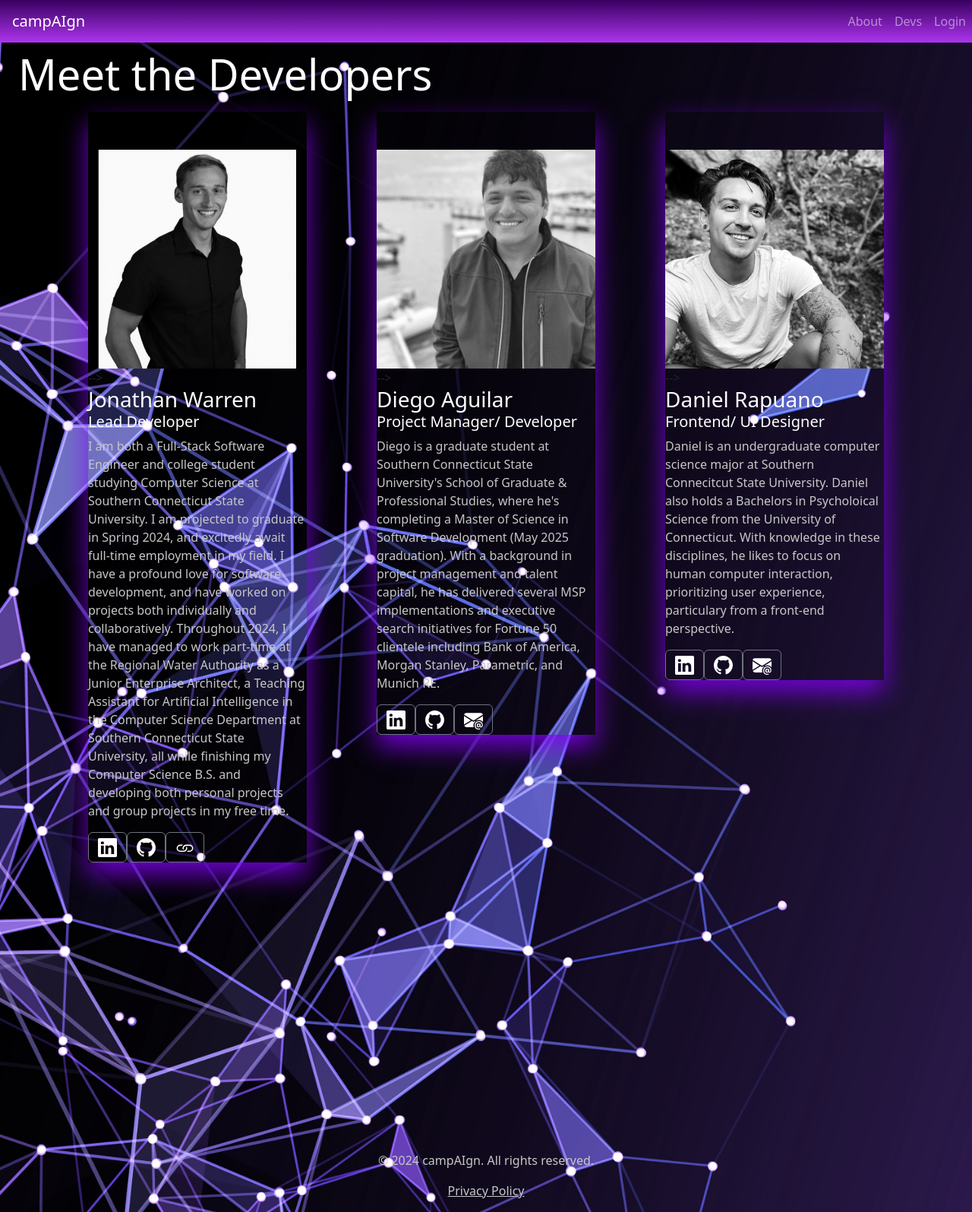
After one commit to JPWarr7/AI-Campaign-Manager, a Flask app: template app/templates/devs.html in a window 1280 px wide. The commit adds this page. Shown: the whole page at 76% size. Run offline with Flask 3, Linux system fonts and the light colour scheme; the template is opened without the code that fills it, so the values that code supplies are empty; parts of the project's set-up code (start-up, migrations or seed data) failed here and were passed over; some libraries are stand-ins or nearby versions.

Commit message:
devs page

```diff
--- a/app/static/css/styles.css
+++ b/app/static/css/styles.css
@@ -358,3 +358,28 @@ footer {
     transform: scale(1.5);
   }
 }
+
+/* devs */
+
+.card-devs {
+  margin: 0 auto; /* Center the cards */
+  float: none; /* Remove the default float */
+  margin-bottom: 20px; /* Add some spacing between the cards */
+  transition: all 0.3s;
+  padding-top: 50px;
+  box-shadow: 0 16px 32px rgba(136, 0, 255, 0.8);
+
+}
+.card-devs img {
+  filter: grayscale(100%);
+
+}
+
+
+.card-devs:hover {
+  cursor: pointer;
+  box-shadow: 0 16px 32px rgba(136, 0, 255, 0.8);
+  transform: scale(1.02);
+}
+
+/* popover tooltips */
--- /dev/null
+++ b/app/templates/devs.html
@@ -0,0 +1,155 @@
+<!DOCTYPE html>
+<html lang="en">
+<head>
+  <meta charset="UTF-8">
+  <meta name="viewport" content="width=device-width, initial-scale=1.0">
+  <title>campAIgn Devs</title>
+  <!-- Bootstrap CSS -->
+  <link href="https://stackpath.bootstrapcdn.com/bootstrap/4.5.2/css/bootstrap.min.css" rel="stylesheet">
+  <script src="https://cdn.jsdelivr.net/particles.js/2.0.0/particles.min.js"></script>
+
+  <!-- Custom styles -->
+  <link rel="stylesheet" type="text/css" href="/static/css/styles.css">
+
+</head>
+<body>
+    {% include 'landingNavbar.html' %}
+
+        <div class="text-container px-4 py-2">
+          <h1 class="display-4">Meet the Developers</h1>
+        </div>
+      </div>
+
+  <!-- Main content -->
+
+
+  <div class="container">
+    <div class="row justify-content-around">
+      <div class="col-md-4">
+        <div class="card-devs" style="width: 18rem;">
+          <img src="/static/img/devs-jonny.jpg" class="card-img-top" alt="..."> -->
+          <div class="card-body">
+            <h3 class="card-title">Jonathan Warren</h3>
+            <h5>Lead Developer</h5>
+            <p class="card-text">I am both a Full-Stack Software Engineer and college student studying Computer Science at Southern Connecticut State University. I am projected to graduate in Spring 2024, and excitedly await full-time employment in my field. I have a profound love for software development, and have worked on projects both individually and collaboratively.
+
+              Throughout 2024, I have managed to work part-time at the Regional Water Authority as a Junior Enterprise Architect, a Teaching Assistant for Artificial Intelligence in the Computer Science Department at Southern Connecticut State University, all while finishing my Computer Science B.S. and developing both personal projects and group projects in my free time.</p>
+            <div class = "btn-group">
+              <a href = "https://linkedin.com/in/JPWarr7" target = "_blank">
+                <button type = "button" class = "btn btn-outline-secondary">
+                <svg xmlns="http://www.w3.org/2000/svg" width="25" height="25" fill="white" class="bi bi-linkedin" viewBox="0 0 16 16">
+                  <path d="M0 1.146C0 .513.526 0 1.175 0h13.65C15.474 0 16 .513 16 1.146v13.708c0 .633-.526 1.146-1.175 1.146H1.175C.526 16 0 15.487 0 14.854zm4.943 12.248V6.169H2.542v7.225zm-1.2-8.212c.837 0 1.358-.554 1.358-1.248-.015-.709-.52-1.248-1.342-1.248S2.4 3.226 2.4 3.934c0 .694.521 1.248 1.327 1.248zm4.908 8.212V9.359c0-.216.016-.432.08-.586.173-.431.568-.878 1.232-.878.869 0 1.216.662 1.216 1.634v3.865h2.401V9.25c0-2.22-1.184-3.252-2.764-3.252-1.274 0-1.845.7-2.165 1.193v.025h-.016l.016-.025V6.169h-2.4c.03.678 0 7.225 0 7.225z"/>
+                </svg>
+                <span class = "visually-hidden"></span>
+                </button>
+              </a>
+              <a href = "https://github.com/JPWarr7" target = "_blank">
+                <button type = "button" class = "btn btn-outline-secondary">
+                <svg xmlns="http://www.w3.org/2000/svg" width="25" height="25" fill="white" class="bi bi-github" viewBox="0 0 16 16">
+                  <path d="M8 0C3.58 0 0 3.58 0 8c0 3.54 2.29 6.53 5.47 7.59.4.07.55-.17.55-.38 0-.19-.01-.82-.01-1.49-2.01.37-2.53-.49-2.69-.94-.09-.23-.48-.94-.82-1.13-.28-.15-.68-.52-.01-.53.63-.01 1.08.58 1.23.82.72 1.21 1.87.87 2.33.66.07-.52.28-.87.51-1.07-1.78-.2-3.64-.89-3.64-3.95 0-.87.31-1.59.82-2.15-.08-.2-.36-1.02.08-2.12 0 0 .67-.21 2.2.82.64-.18 1.32-.27 2-.27s1.36.09 2 .27c1.53-1.04 2.2-.82 2.2-.82.44 1.1.16 1.92.08 2.12.51.56.82 1.27.82 2.15 0 3.07-1.87 3.75-3.65 3.95.29.25.54.73.54 1.48 0 1.07-.01 1.93-.01 2.2 0 .21.15.46.55.38A8.01 8.01 0 0 0 16 8c0-4.42-3.58-8-8-8"/>
+                </svg>
+                <span class = "visually-hidden"></span>
+                </button>
+              </a>
+              <a href = "https://jpwarr.com/" target = "_blank">
+                <button type = "button" class = "btn btn-outline-secondary">
+                  <svg xmlns="http://www.w3.org/2000/svg" width="25" height="25" fill="white" class="bi bi-link" viewBox="0 0 16 16">
+                    <path d="M6.354 5.5H4a3 3 0 0 0 0 6h3a3 3 0 0 0 2.83-4H9q-.13 0-.25.031A2 2 0 0 1 7 10.5H4a2 2 0 1 1 0-4h1.535c.218-.376.495-.714.82-1z"/>
+                    <path d="M9 5.5a3 3 0 0 0-2.83 4h1.098A2 2 0 0 1 9 6.5h3a2 2 0 1 1 0 4h-1.535a4 4 0 0 1-.82 1H12a3 3 0 1 0 0-6z"/>
+                  </svg>
+                <span class = "visually-hidden"></span>
+                </button>
+              </a>
+            </div>
+          </div>
+        </div>
+      </div>
+      <div class="col-md-4">
+        <div class="card-devs" style="width: 18rem;">
+          <img src="/static/img/devs-diego.jpg" class="card-img-top" alt="..."> -->
+          <div class="card-body">
+            <h3 class="card-title">Diego Aguilar</h3>
+            <h5>Project Manager/ Developer</h5>
+            <p class="card-text">Diego is a graduate student at Southern Connecticut State University's School of Graduate & Professional Studies, where he's completing a Master of Science in Software Development (May 2025 graduation). With a background in project management and talent capital, he has delivered several MSP implementations and executive search initiatives for Fortune 50 clientele including Bank of America, Morgan Stanley, Parametric, and Munich RE.</p>
+            <div class = "btn-group">
+              <a href = "https://www.linkedin.com/in/diego-aguival/" target = "_blank">
+                <button type = "button" class = "btn btn-outline-secondary">
+                <svg xmlns="http://www.w3.org/2000/svg" width="25" height="25" fill="white" class="bi bi-linkedin" viewBox="0 0 16 16">
+                  <path d="M0 1.146C0 .513.526 0 1.175 0h13.65C15.474 0 16 .513 16 1.146v13.708c0 .633-.526 1.146-1.175 1.146H1.175C.526 16 0 15.487 0 14.854zm4.943 12.248V6.169H2.542v7.225zm-1.2-8.212c.837 0 1.358-.554 1.358-1.248-.015-.709-.52-1.248-1.342-1.248S2.4 3.226 2.4 3.934c0 .694.521 1.248 1.327 1.248zm4.908 8.212V9.359c0-.216.016-.432.08-.586.173-.431.568-.878 1.232-.878.869 0 1.216.662 1.216 1.634v3.865h2.401V9.25c0-2.22-1.184-3.252-2.764-3.252-1.274 0-1.845.7-2.165 1.193v.025h-.016l.016-.025V6.169h-2.4c.03.678 0 7.225 0 7.225z"/>
+                </svg>
+                <span class = "visually-hidden"></span>
+                </button>
+              </a>
+              <a href = "https://github.com/Daaguilar21" target = "_blank">
+                <button type = "button" class = "btn btn-outline-secondary">
+                <svg xmlns="http://www.w3.org/2000/svg" width="25" height="25" fill="white" class="bi bi-github" viewBox="0 0 16 16">
+                  <path d="M8 0C3.58 0 0 3.58 0 8c0 3.54 2.29 6.53 5.47 7.59.4.07.55-.17.55-.38 0-.19-.01-.82-.01-1.49-2.01.37-2.53-.49-2.69-.94-.09-.23-.48-.94-.82-1.13-.28-.15-.68-.52-.01-.53.63-.01 1.08.58 1.23.82.72 1.21 1.87.87 2.33.66.07-.52.28-.87.51-1.07-1.78-.2-3.64-.89-3.64-3.95 0-.87.31-1.59.82-2.15-.08-.2-.36-1.02.08-2.12 0 0 .67-.21 2.2.82.64-.18 1.32-.27 2-.27s1.36.09 2 .27c1.53-1.04 2.2-.82 2.2-.82.44 1.1.16 1.92.08 2.12.51.56.82 1.27.82 2.15 0 3.07-1.87 3.75-3.65 3.95.29.25.54.73.54 1.48 0 1.07-.01 1.93-.01 2.2 0 .21.15.46.55.38A8.01 8.01 0 0 0 16 8c0-4.42-3.58-8-8-8"/>
+                </svg>
+                <span class = "visually-hidden"></span>
+                </button>
+              </a>
+              <a href = "mailto: daaguilar21@gmail.com "target = "_blank">
+                <button type = "button" class = "btn btn-outline-secondary">
+                <svg xmlns="http://www.w3.org/2000/svg" width="25" height="25" fill="white" class="bi bi-envelope-at-fill" viewBox="0 0 16 16">
+                  <path d="M2 2A2 2 0 0 0 .05 3.555L8 8.414l7.95-4.859A2 2 0 0 0 14 2zm-2 9.8V4.698l5.803 3.546zm6.761-2.97-6.57 4.026A2 2 0 0 0 2 14h6.256A4.5 4.5 0 0 1 8 12.5a4.49 4.49 0 0 1 1.606-3.446l-.367-.225L8 9.586zM16 9.671V4.697l-5.803 3.546.338.208A4.5 4.5 0 0 1 12.5 8c1.414 0 2.675.652 3.5 1.671"/>
+                  <path d="M15.834 12.244c0 1.168-.577 2.025-1.587 2.025-.503 0-1.002-.228-1.12-.648h-.043c-.118.416-.543.643-1.015.643-.77 0-1.259-.542-1.259-1.434v-.529c0-.844.481-1.4 1.26-1.4.585 0 .87.333.953.63h.03v-.568h.905v2.19c0 .272.18.42.411.42.315 0 .639-.415.639-1.39v-.118c0-1.277-.95-2.326-2.484-2.326h-.04c-1.582 0-2.64 1.067-2.64 2.724v.157c0 1.867 1.237 2.654 2.57 2.654h.045c.507 0 .935-.07 1.18-.18v.731c-.219.1-.643.175-1.237.175h-.044C10.438 16 9 14.82 9 12.646v-.214C9 10.36 10.421 9 12.485 9h.035c2.12 0 3.314 1.43 3.314 3.034zm-4.04.21v.227c0 .586.227.8.581.8.31 0 .564-.17.564-.743v-.367c0-.516-.275-.708-.572-.708-.346 0-.573.245-.573.791"/>
+                </svg>
+                <span class = "visually-hidden"></span>
+                </button>
+              </a>
+            </div>
+          </div>
+        </div>
+      </div>
+      <div class="col-md-4">
+        <div class="card-devs" style="width: 18rem;">
+          <img src="static/img/devs-dan.JPG" class="card-img-top" alt="..."> -->
+          <div class="card-body">
+            <h3 class="card-title">Daniel Rapuano</h3>
+            <h5>Frontend/ UI Designer</h5>
+            <p class="card-text">Daniel is an undergraduate computer science major at Southern Connecitcut State University.
+              Daniel also holds a Bachelors in Psycholoical Science from the University of Connecticut.
+              With knowledge in these disciplines, he likes to focus on human computer interaction, prioritizing user experience, particulary from a front-end perspective.
+            </p>
+            <div class = "btn-group">
+              <a href = "https://www.linkedin.com/in/daniel-rapuano/" target = "_blank">
+                <button type = "button" class = "btn btn-outline-secondary">
+                <svg xmlns="http://www.w3.org/2000/svg" width="25" height="25" fill="white" class="bi bi-linkedin" viewBox="0 0 16 16">
+                  <path d="M0 1.146C0 .513.526 0 1.175 0h13.65C15.474 0 16 .513 16 1.146v13.708c0 .633-.526 1.146-1.175 1.146H1.175C.526 16 0 15.487 0 14.854zm4.943 12.248V6.169H2.542v7.225zm-1.2-8.212c.837 0 1.358-.554 1.358-1.248-.015-.709-.52-1.248-1.342-1.248S2.4 3.226 2.4 3.934c0 .694.521 1.248 1.327 1.248zm4.908 8.212V9.359c0-.216.016-.432.08-.586.173-.431.568-.878 1.232-.878.869 0 1.216.662 1.216 1.634v3.865h2.401V9.25c0-2.22-1.184-3.252-2.764-3.252-1.274 0-1.845.7-2.165 1.193v.025h-.016l.016-.025V6.169h-2.4c.03.678 0 7.225 0 7.225z"/>
+                </svg>
+                <span class = "visually-hidden"></span>
+                </button>
+              </a>
+              <a href = "https://github.com/danielrapuano" target = "_blank">
+                <button type = "button" class = "btn btn-outline-secondary">
+                <svg xmlns="http://www.w3.org/2000/svg" width="25" height="25" fill="white" class="bi bi-github" viewBox="0 0 16 16">
+                  <path d="M8 0C3.58 0 0 3.58 0 8c0 3.54 2.29 6.53 5.47 7.59.4.07.55-.17.55-.38 0-.19-.01-.82-.01-1.49-2.01.37-2.53-.49-2.69-.94-.09-.23-.48-.94-.82-1.13-.28-.15-.68-.52-.01-.53.63-.01 1.08.58 1.23.82.72 1.21 1.87.87 2.33.66.07-.52.28-.87.51-1.07-1.78-.2-3.64-.89-3.64-3.95 0-.87.31-1.59.82-2.15-.08-.2-.36-1.02.08-2.12 0 0 .67-.21 2.2.82.64-.18 1.32-.27 2-.27s1.36.09 2 .27c1.53-1.04 2.2-.82 2.2-.82.44 1.1.16 1.92.08 2.12.51.56.82 1.27.82 2.15 0 3.07-1.87 3.75-3.65 3.95.29.25.54.73.54 1.48 0 1.07-.01 1.93-.01 2.2 0 .21.15.46.55.38A8.01 8.01 0 0 0 16 8c0-4.42-3.58-8-8-8"/>
+                </svg>
+                <span class = "visually-hidden"></span>
+                </button>
+              </a>
+              <a href = "mailto: daniel.rapuano@uconn.edu" target = "_blank">
+                <button type = "button" class = "btn btn-outline-secondary">
+                <svg xmlns="http://www.w3.org/2000/svg" width="25" height="25" fill="white" class="bi bi-envelope-at-fill" viewBox="0 0 16 16">
+                  <path d="M2 2A2 2 0 0 0 .05 3.555L8 8.414l7.95-4.859A2 2 0 0 0 14 2zm-2 9.8V4.698l5.803 3.546zm6.761-2.97-6.57 4.026A2 2 0 0 0 2 14h6.256A4.5 4.5 0 0 1 8 12.5a4.49 4.49 0 0 1 1.606-3.446l-.367-.225L8 9.586zM16 9.671V4.697l-5.803 3.546.338.208A4.5 4.5 0 0 1 12.5 8c1.414 0 2.675.652 3.5 1.671"/>
+                  <path d="M15.834 12.244c0 1.168-.577 2.025-1.587 2.025-.503 0-1.002-.228-1.12-.648h-.043c-.118.416-.543.643-1.015.643-.77 0-1.259-.542-1.259-1.434v-.529c0-.844.481-1.4 1.26-1.4.585 0 .87.333.953.63h.03v-.568h.905v2.19c0 .272.18.42.411.42.315 0 .639-.415.639-1.39v-.118c0-1.277-.95-2.326-2.484-2.326h-.04c-1.582 0-2.64 1.067-2.64 2.724v.157c0 1.867 1.237 2.654 2.57 2.654h.045c.507 0 .935-.07 1.18-.18v.731c-.219.1-.643.175-1.237.175h-.044C10.438 16 9 14.82 9 12.646v-.214C9 10.36 10.421 9 12.485 9h.035c2.12 0 3.314 1.43 3.314 3.034zm-4.04.21v.227c0 .586.227.8.581.8.31 0 .564-.17.564-.743v-.367c0-.516-.275-.708-.572-.708-.346 0-.573.245-.573.791"/>
+                </svg>
+                <span class = "visually-hidden"></span>
+                </button>
+              </a>
+            </div>
+          </div>
+        </div>
+      </div>
+    </div>
+  </div>
+
+<!--end of main content-->
+
+
+
+</body>
+<footer>
+    {% include 'footer.html' %}
+</footer>
+</html>
```
Also changed, not shown: app/static/img/devs-dan.JPG (added), app/static/img/devs-diego.jpg (added), app/static/img/devs-jonny.jpg (added).
